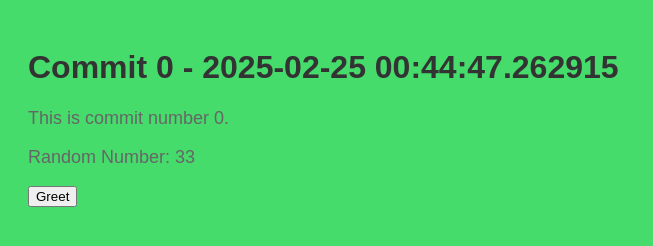
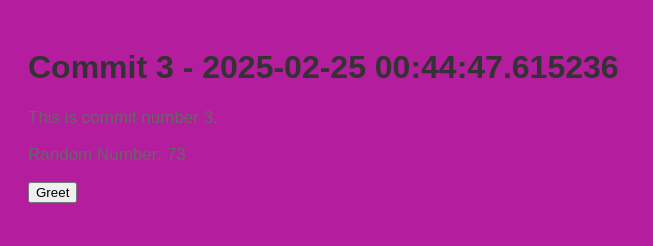
Before and after one commit to stiffs95/myrep-repo-20250225004445, a plain HTML site: page index.html in a window 1280 px wide. Shown: the whole page, without its empty margins (0-653 px from the left). Drawn offline with Linux system fonts and the light colour scheme.

Commit message:
📝 Commit 3 with HTML, CSS, and JS

```diff
--- a/index.html
+++ b/index.html
@@ -2,13 +2,13 @@
     <!DOCTYPE html>
     <html>
     <head>
-        <title>Commit 0 - 2025-02-25 00:44:47.262915</title>
+        <title>Commit 3 - 2025-02-25 00:44:47.615236</title>
         <link rel="stylesheet" href="style.css">
     </head>
     <body>
-        <h1>Commit 0 - 2025-02-25 00:44:47.262915</h1>
-        <p>This is commit number 0.</p>
-        <p>Random Number: 33</p>
+        <h1>Commit 3 - 2025-02-25 00:44:47.615236</h1>
+        <p>This is commit number 3.</p>
+        <p>Random Number: 73</p>
         <button onclick="greet()">Greet</button>
         <script src="script.js"></script>
     </body>
--- a/script.js
+++ b/script.js
@@ -2,4 +2,4 @@
     function greet() {
         alert('Hello from commit ' + commitNumber + '!');
     }
-    var commitNumber = 0;
+    var commitNumber = 3;
--- a/style.css
+++ b/style.css
@@ -1,7 +1,7 @@
 
     body {
         font-family: Arial, sans-serif;
-        background-color: #45dc6b;
+        background-color: #b51d9f;
         padding: 20px;
     }
     h1 {
@@ -9,5 +9,5 @@
     }
     p {
         color: #666;
-        font-size: 18px;
+        font-size: 17px;
     }
```
